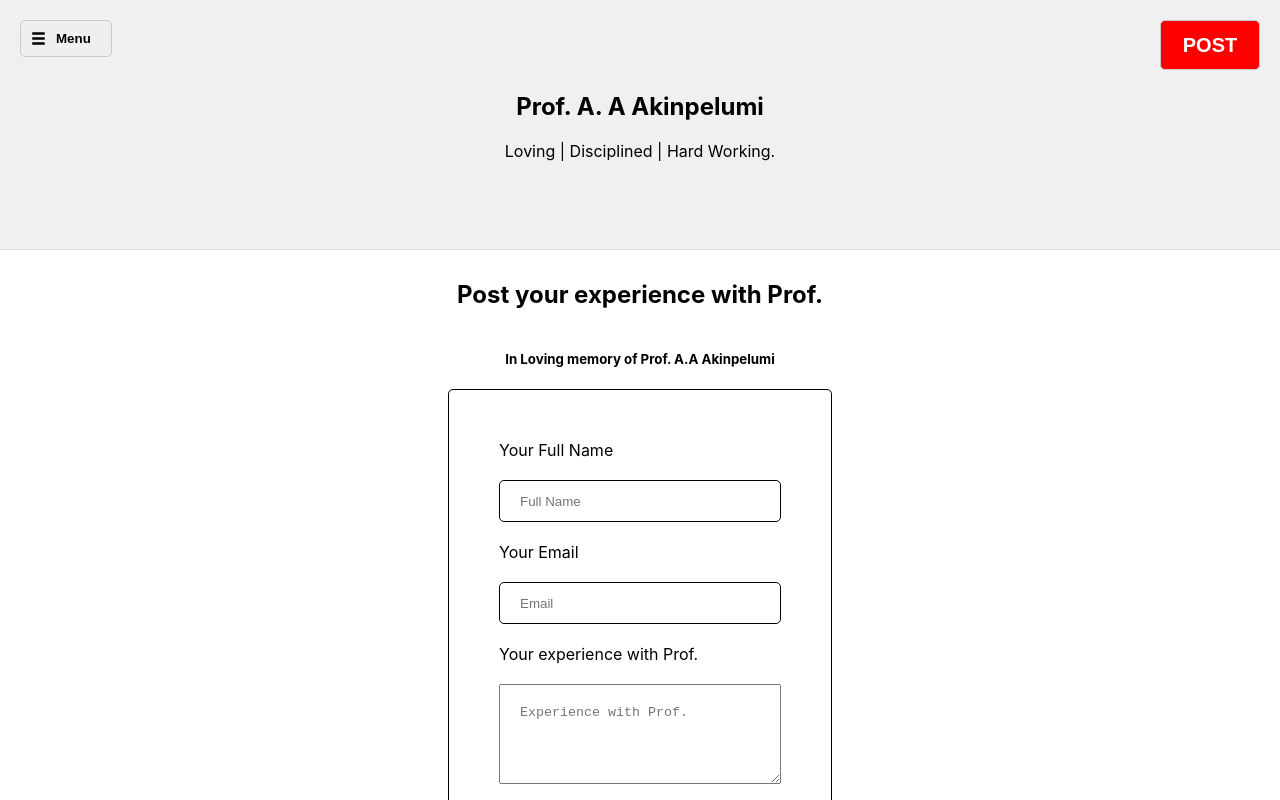
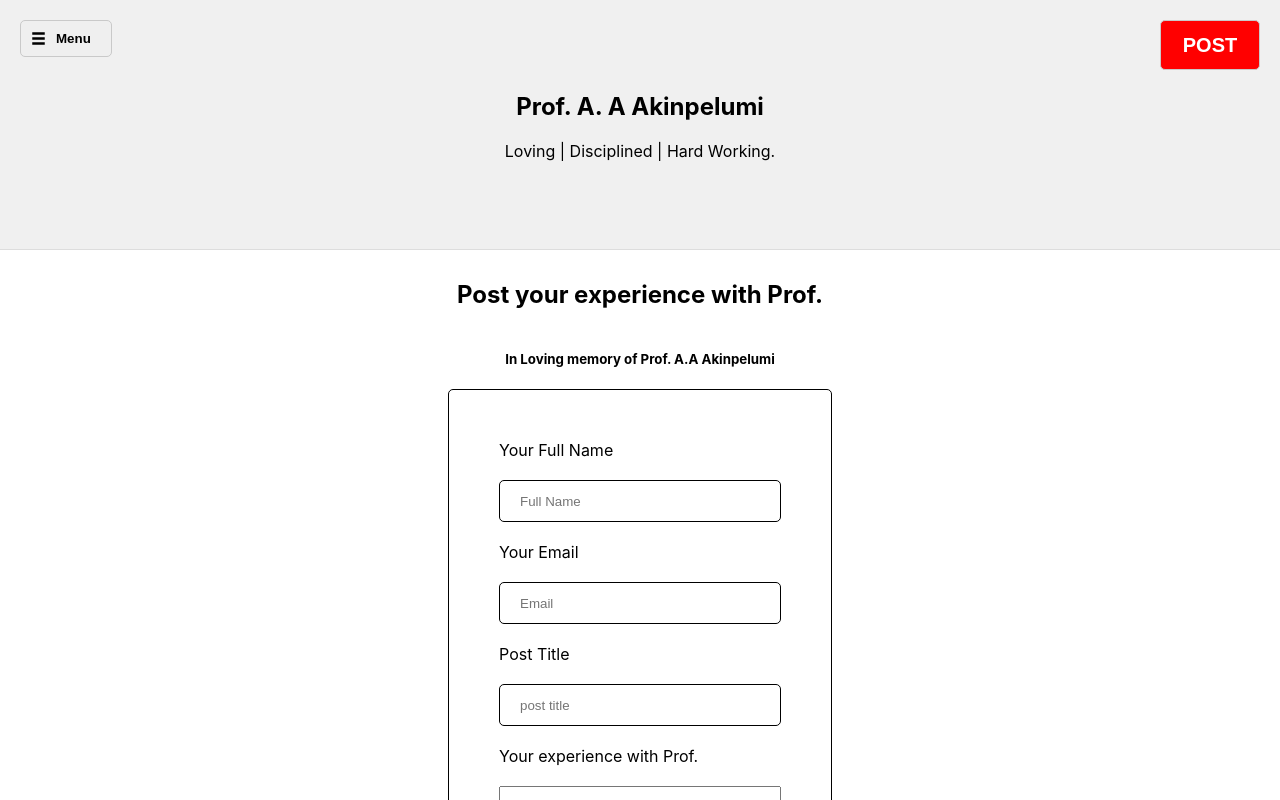
Before and after one commit to BisiDavi/tribute, a Next.js app: page /post in a window 1280 px wide. Shown: the top 800 px of the page. Built offline with nearby package versions, Linux system fonts and the light colour scheme.

Commit message:
form updated

```diff
--- a/components/postForm.tsx
+++ b/components/postForm.tsx
@@ -10,6 +10,7 @@ export default function PostForm() {
     fullName: "",
     email: "",
     post: "",
+    title: "",
   });
 
   function inputHandler(
--- a/db/post.ts
+++ b/db/post.ts
@@ -5,7 +5,7 @@ const PostSchema = new mongoose.Schema(
     fullName: String,
     post: String,
     email: String,
-
+    title: String,
   },
   {
     timestamps: true,
--- a/json/post.json
+++ b/json/post.json
@@ -12,6 +12,12 @@
     "type": "input"
   },
   {
+    "label": "Post Title",
+    "name": "title",
+    "placeholder": "post title",
+    "type": "input"
+  },
+  {
     "label": "Your experience with Prof.",
     "name": "post",
     "placeholder": "Experience with Prof.",
```
